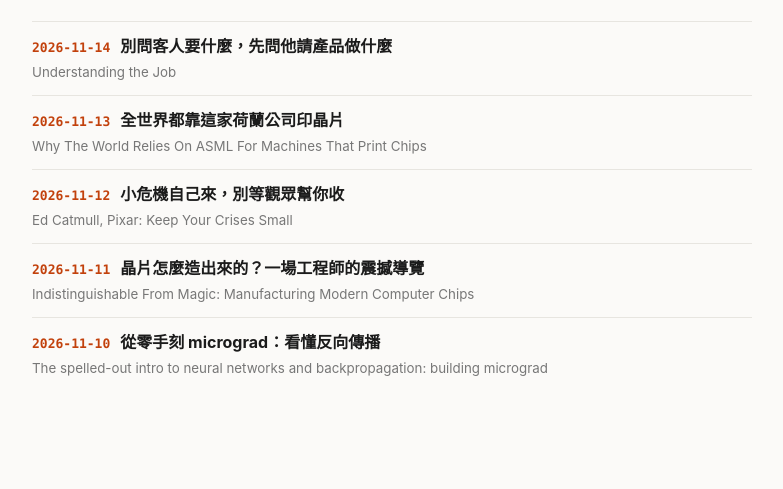
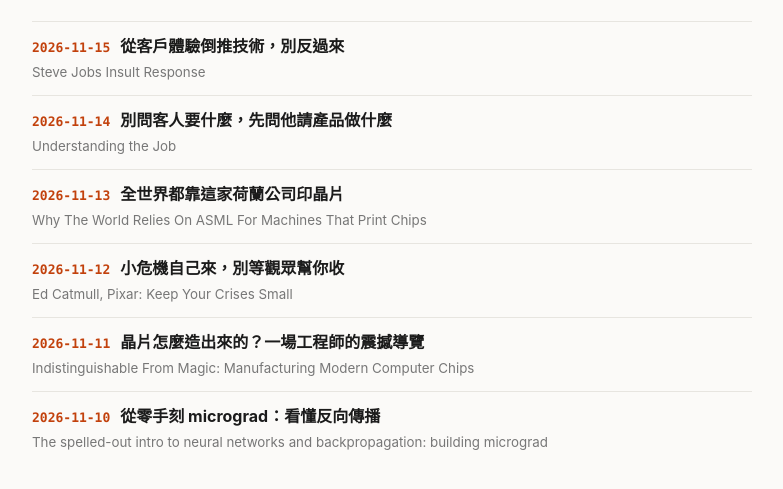
Before and after one commit to BRZDer/hn-daily, a plain HTML site: page index.html in a window 1280 px wide. Shown: the part 109-598 px from the top of the page, without its empty margins (248-1031 px from the left). Drawn offline with Linux system fonts and the light colour scheme.

Commit message:
每日一片 2026-11-15

```diff
--- a/index.html
+++ b/index.html
@@ -10,4 +10,4 @@ a{color:var(--fg);text-decoration:none;font-weight:700;display:block} a:hover{co
 a span{color:var(--ac);font:600 13px ui-monospace,Menlo,monospace;margin-right:10px}
 small{color:var(--mu);display:block;margin-top:2px}</style></head><body>
 <h1>HN 每日一片</h1><p class="s">Hacker News 網友多年來反覆推薦的影片，每天一支中文重點 PDF。</p>
-<ul><li><a href="2026-11-14.pdf"><span>2026-11-14</span>別問客人要什麼，先問他請產品做什麼</a><small>Understanding the Job</small></li><li><a href="2026-11-13.pdf"><span>2026-11-13</span>全世界都靠這家荷蘭公司印晶片</a><small>Why The World Relies On ASML For Machines That Print Chips</small></li><li><a href="2026-11-12.pdf"><span>2026-11-12</span>小危機自己來，別等觀眾幫你收</a><small>Ed Catmull, Pixar: Keep Your Crises Small</small></li><li><a href="2026-11-11.pdf"><span>2026-11-11</span>晶片怎麼造出來的？一場工程師的震撼導覽</a><small>Indistinguishable From Magic: Manufacturing Modern Computer Chips</small></li><li><a href="2026-11-10.pdf"><span>2026-11-10</span>從零手刻 micrograd：看懂反向傳播</a><small>The spelled-out intro to neural networks and backpropagation: building micrograd</small></li></ul></body></html>
+<ul><li><a href="2026-11-15.pdf"><span>2026-11-15</span>從客戶體驗倒推技術，別反過來</a><small>Steve Jobs Insult Response</small></li><li><a href="2026-11-14.pdf"><span>2026-11-14</span>別問客人要什麼，先問他請產品做什麼</a><small>Understanding the Job</small></li><li><a href="2026-11-13.pdf"><span>2026-11-13</span>全世界都靠這家荷蘭公司印晶片</a><small>Why The World Relies On ASML For Machines That Print Chips</small></li><li><a href="2026-11-12.pdf"><span>2026-11-12</span>小危機自己來，別等觀眾幫你收</a><small>Ed Catmull, Pixar: Keep Your Crises Small</small></li><li><a href="2026-11-11.pdf"><span>2026-11-11</span>晶片怎麼造出來的？一場工程師的震撼導覽</a><small>Indistinguishable From Magic: Manufacturing Modern Computer Chips</small></li><li><a href="2026-11-10.pdf"><span>2026-11-10</span>從零手刻 micrograd：看懂反向傳播</a><small>The spelled-out intro to neural networks and backpropagation: building micrograd</small></li></ul></body></html>
```
Also changed, not shown: manifest.json, 1 other file.
